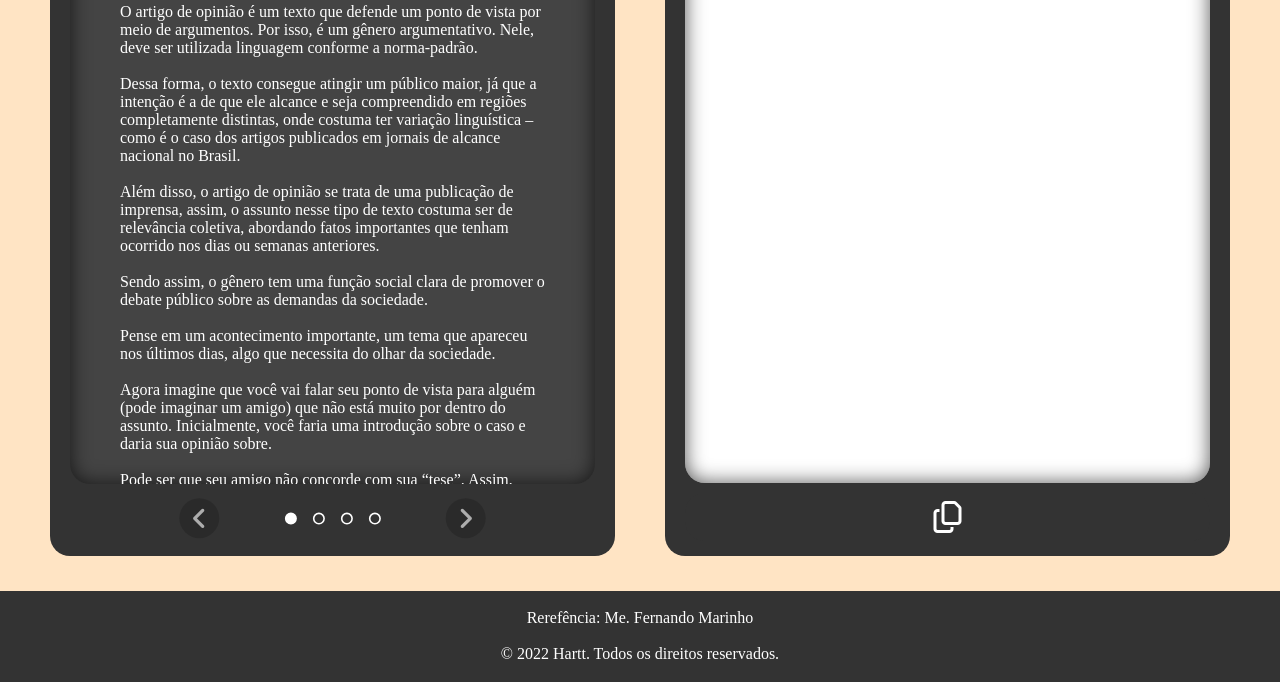
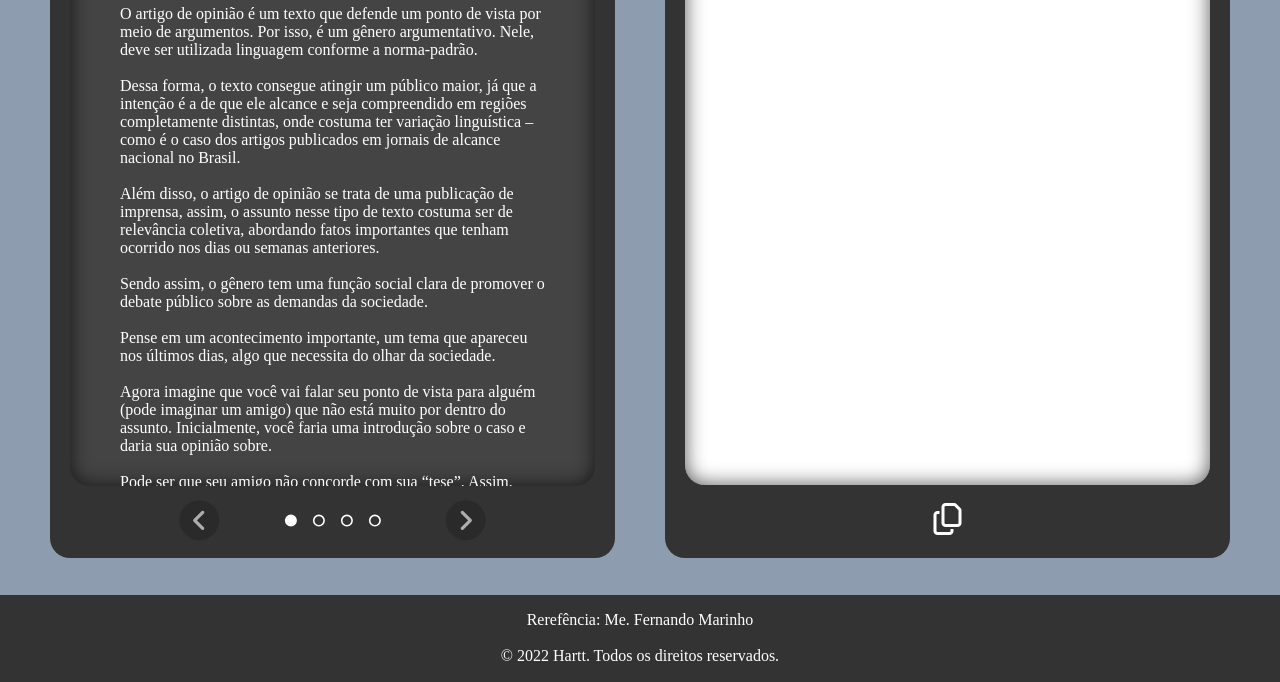
Before and after one commit to diegohartmann/teachSystem, a plain HTML site: page files/index.html in a window 1280 px wide. Shown: the part 118-800 px from the top of the page. Drawn offline with Linux system fonts and the light colour scheme.

```diff
--- a/files/css/style.css
+++ b/files/css/style.css
@@ -11,6 +11,8 @@
     justify-content: space-between;
     flex-direction: column;
     height: 100vh;
+    background-color: #8d9cae;
+
 }
 
 #content-container{
@@ -18,9 +20,8 @@
     align-items: center;
     justify-content: space-evenly;
     width: 100vw;
-    /* height: 90vh; */
+    height: 100vh;
     overflow: hidden;
-    background-color: bisque;
     padding: 50px;
     gap: 50px;
 }
@@ -29,7 +30,6 @@
     flex: 1;
     width: 40%;
     height: 80vh;
-    /* background-color: aquamarine; */
     background-color: #333;
     color: #fff;
     padding: 20px;
```
